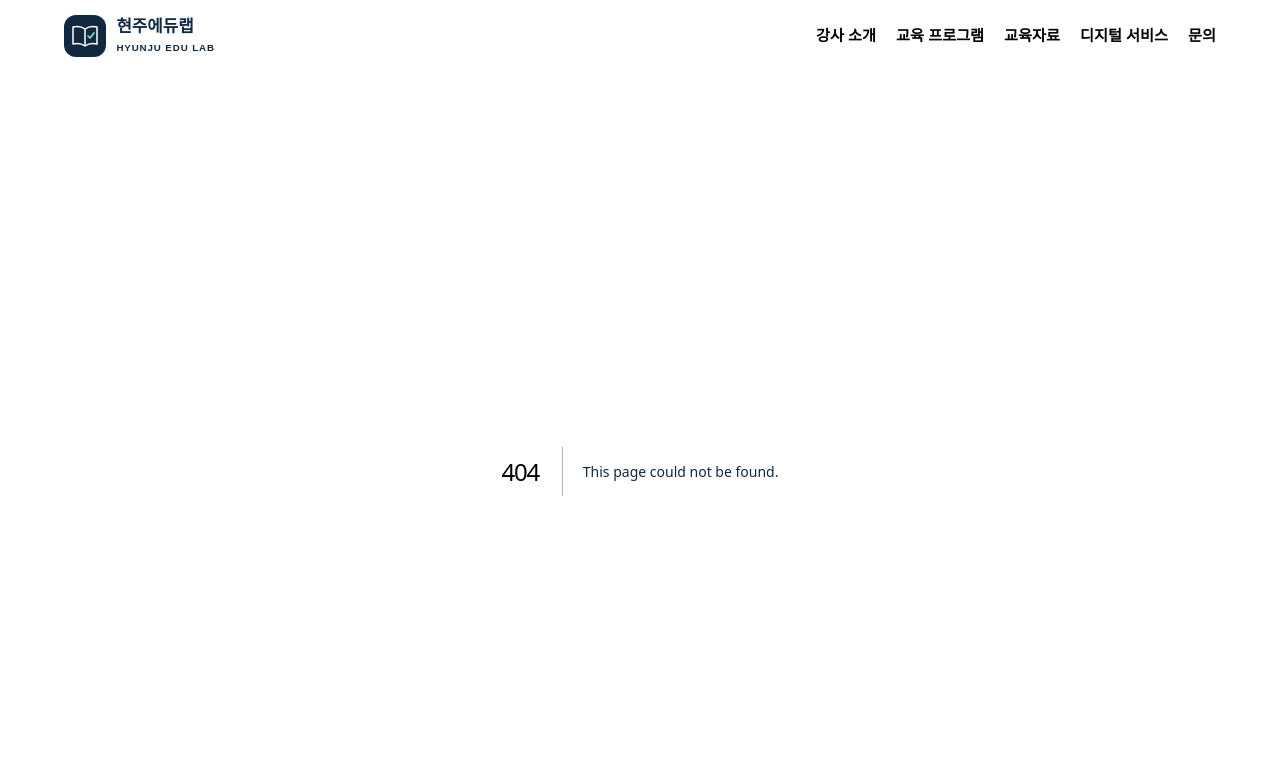
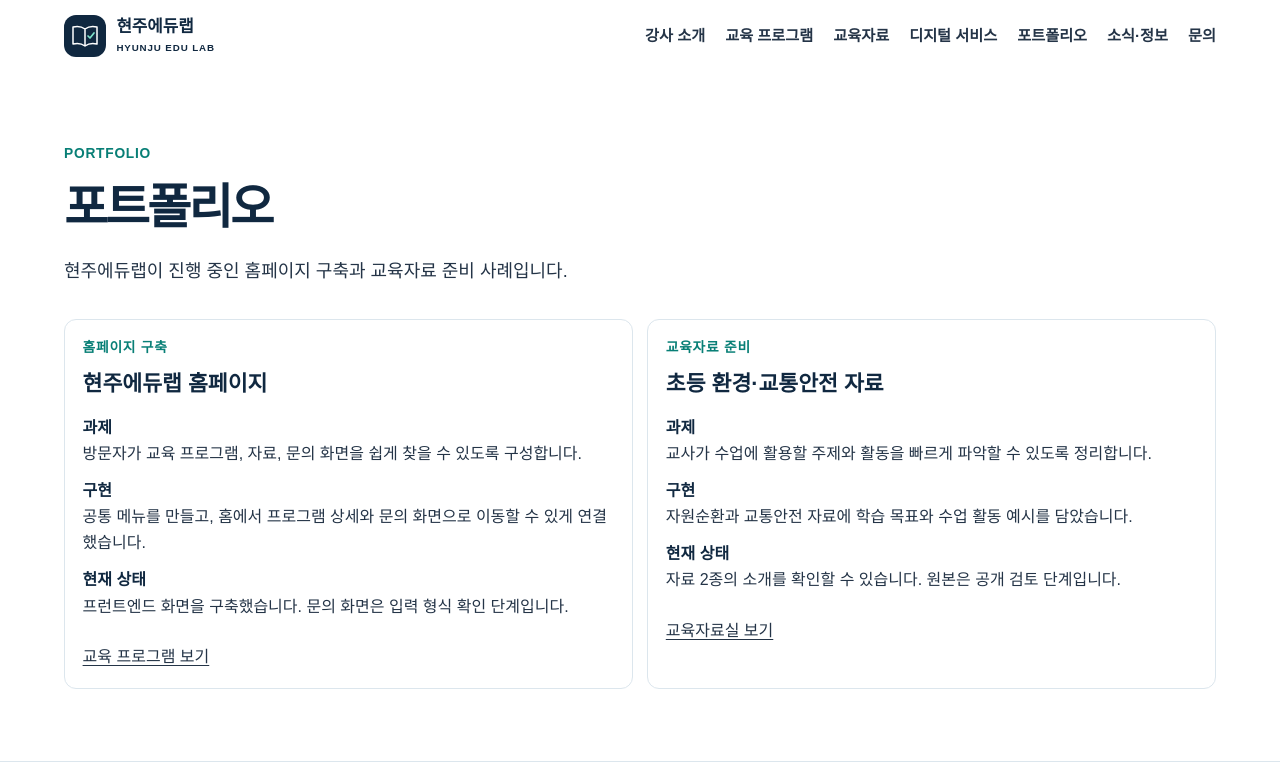
Before and after one commit to c7609chj8-dot/hyunju-edulab, a Next.js app: page /portfolio in a window 1280 px wide. Before the commit this address had no page. Shown: the top 780 px of the page. Built offline with nearby package versions, Linux system fonts and the light colour scheme.

Commit message:
Add portfolio and news pages

```diff
--- a/app/globals.css
+++ b/app/globals.css
@@ -75,12 +75,12 @@ h2 { color: var(--color-navy); font-size: clamp(1.6rem, 3vw, 2.25rem); line-heig
 .footer-inner { padding-block: 1.25rem; }
 
 @media (min-width: 36rem) {
+  .program-grid { grid-template-columns: repeat(2, minmax(0, 1fr)); }
+}
+@media (min-width: 56rem) {
   .navigation-toggle { display: none; }
   .navigation-links, .navigation-toggle[aria-expanded="true"] + .navigation-links { display: flex; position: static; gap: 1.25rem; padding: 0; border: 0; background: transparent; box-shadow: none; }
   .navigation-links a { padding-inline: 0; }
-  .program-grid { grid-template-columns: repeat(2, minmax(0, 1fr)); }
-}
-@media (min-width: 56rem) {
   .hero-inner { grid-template-columns: minmax(0, 1.5fr) minmax(0, 1fr); }
   .desktop-break { display: initial; }
   .program-grid:not(.program-grid-detailed) { grid-template-columns: repeat(4, minmax(0, 1fr)); }
--- /dev/null
+++ b/app/insights/page.tsx
@@ -0,0 +1,31 @@
+import type { Metadata } from "next";
+import Link from "next/link";
+
+export const metadata: Metadata = {
+  title: "소식·정보 | 현주에듀랩",
+  description: "현주에듀랩의 홈페이지 구축과 교육자료 안내를 확인하세요.",
+};
+
+export default function InsightsPage() {
+  return (
+    <section className="shell section content-page">
+      <p className="eyebrow">INSIGHTS</p>
+      <h1>소식·정보</h1>
+      <p className="page-lead">홈페이지 이용 안내와 교육자료 준비 소식을 전합니다.</p>
+      <ul className="program-grid program-grid-detailed">
+        <li>
+          <p className="eyebrow">이용 안내</p>
+          <h2>문의 화면 사용 안내</h2>
+          <p>강의, 교육자료 제작, 디지털 서비스 문의 유형과 필수 입력 항목을 확인할 수 있습니다. 예시 정보로 입력 형식을 확인해 보세요.</p>
+          <Link className="program-link section-action inline-block" href="/contact">문의 화면 보기</Link>
+        </li>
+        <li>
+          <p className="eyebrow">자료 소식</p>
+          <h2>초등 교육자료 2종 소개</h2>
+          <p>탄소중립·자원순환과 교통안전의 학습 목표와 활동 예시를 자료실에 정리했습니다. 자료는 제목이나 주제로 검색할 수 있습니다.</p>
+          <Link className="program-link section-action inline-block" href="/materials">자료 목록 보기</Link>
+        </li>
+      </ul>
+    </section>
+  );
+}
--- a/app/navigation.tsx
+++ b/app/navigation.tsx
@@ -8,6 +8,8 @@ const links = [
   { href: "/education", label: "교육 프로그램" },
   { href: "/materials", label: "교육자료" },
   { href: "/digital", label: "디지털 서비스" },
+  { href: "/portfolio", label: "포트폴리오" },
+  { href: "/insights", label: "소식·정보" },
   { href: "/contact", label: "문의" },
 ];
 
--- /dev/null
+++ b/app/portfolio/page.tsx
@@ -0,0 +1,45 @@
+import type { Metadata } from "next";
+import Link from "next/link";
+
+export const metadata: Metadata = {
+  title: "포트폴리오 | 현주에듀랩",
+  description: "현주에듀랩 홈페이지 구축과 초등 교육자료 준비 사례를 소개합니다.",
+};
+
+export default function PortfolioPage() {
+  return (
+    <section className="shell section content-page">
+      <p className="eyebrow">PORTFOLIO</p>
+      <h1>포트폴리오</h1>
+      <p className="page-lead">현주에듀랩이 진행 중인 홈페이지 구축과 교육자료 준비 사례입니다.</p>
+      <ul className="program-grid program-grid-detailed">
+        <li>
+          <p className="eyebrow">홈페이지 구축</p>
+          <h2>현주에듀랩 홈페이지</h2>
+          <dl className="program-details">
+            <dt>과제</dt>
+            <dd>방문자가 교육 프로그램, 자료, 문의 화면을 쉽게 찾을 수 있도록 구성합니다.</dd>
+            <dt>구현</dt>
+            <dd>공통 메뉴를 만들고, 홈에서 프로그램 상세와 문의 화면으로 이동할 수 있게 연결했습니다.</dd>
+            <dt>현재 상태</dt>
+            <dd>프런트엔드 화면을 구축했습니다. 문의 화면은 입력 형식 확인 단계입니다.</dd>
+          </dl>
+          <Link className="program-link section-action inline-block" href="/education">교육 프로그램 보기</Link>
+        </li>
+        <li>
+          <p className="eyebrow">교육자료 준비</p>
+          <h2>초등 환경·교통안전 자료</h2>
+          <dl className="program-details">
+            <dt>과제</dt>
+            <dd>교사가 수업에 활용할 주제와 활동을 빠르게 파악할 수 있도록 정리합니다.</dd>
+            <dt>구현</dt>
+            <dd>자원순환과 교통안전 자료에 학습 목표와 수업 활동 예시를 담았습니다.</dd>
+            <dt>현재 상태</dt>
+            <dd>자료 2종의 소개를 확인할 수 있습니다. 원본은 공개 검토 단계입니다.</dd>
+          </dl>
+          <Link className="program-link section-action inline-block" href="/materials">교육자료실 보기</Link>
+        </li>
+      </ul>
+    </section>
+  );
+}
```
